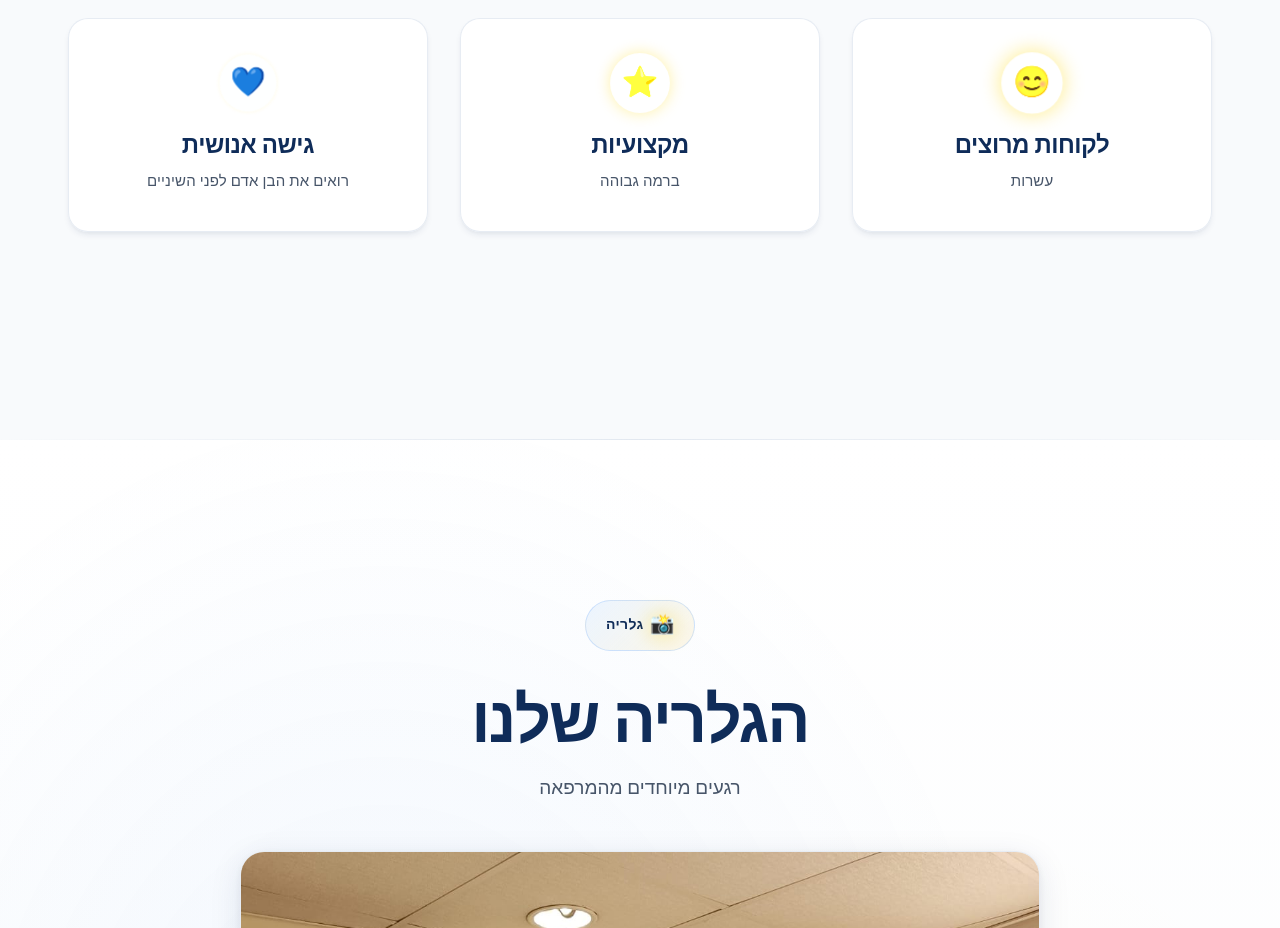
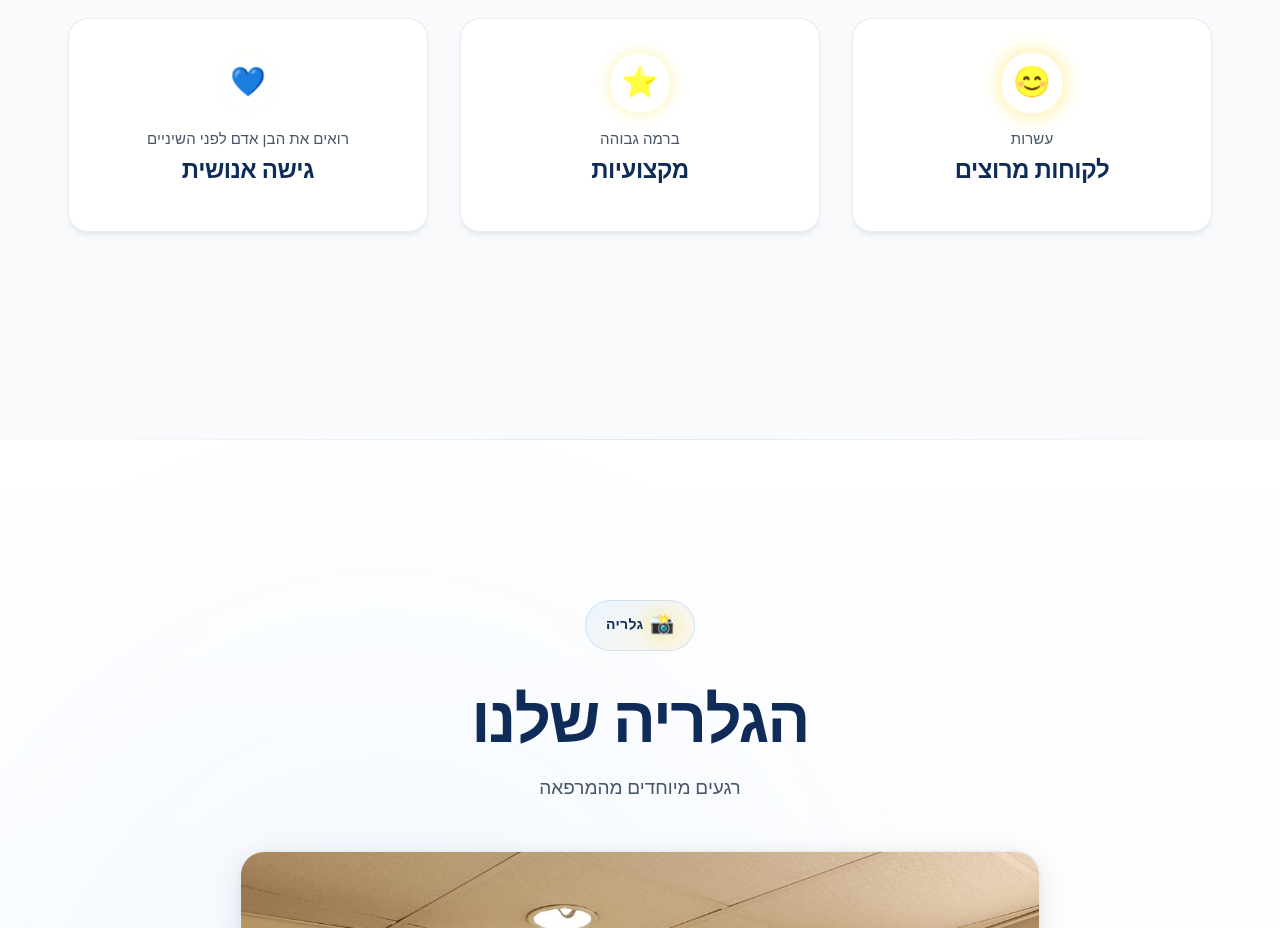
Before and after one commit to Ranb972/DocSpa, a React (Vite) app: page / in a window 1280 px wide. Shown: the part 1980-2908 px from the top of the page. Built offline with nearby package versions, Linux system fonts and the light colour scheme; a web font is replaced by a local one.

Commit message:
fix: swap About highlight text order for correct Hebrew reading

```diff
--- a/src/sections/About.jsx
+++ b/src/sections/About.jsx
@@ -84,8 +84,8 @@ const About = () => {
               data-aos-delay={300 + index * 100}
             >
               <span className="highlight-icon">{item.icon}</span>
+              <span className="highlight-subtext">{item.subtext}</span>
               <span className="highlight-text">{item.text}</span>
-              <span className="highlight-subtext">{item.subtext}</span>
             </div>
           ))}
         </div>
```
